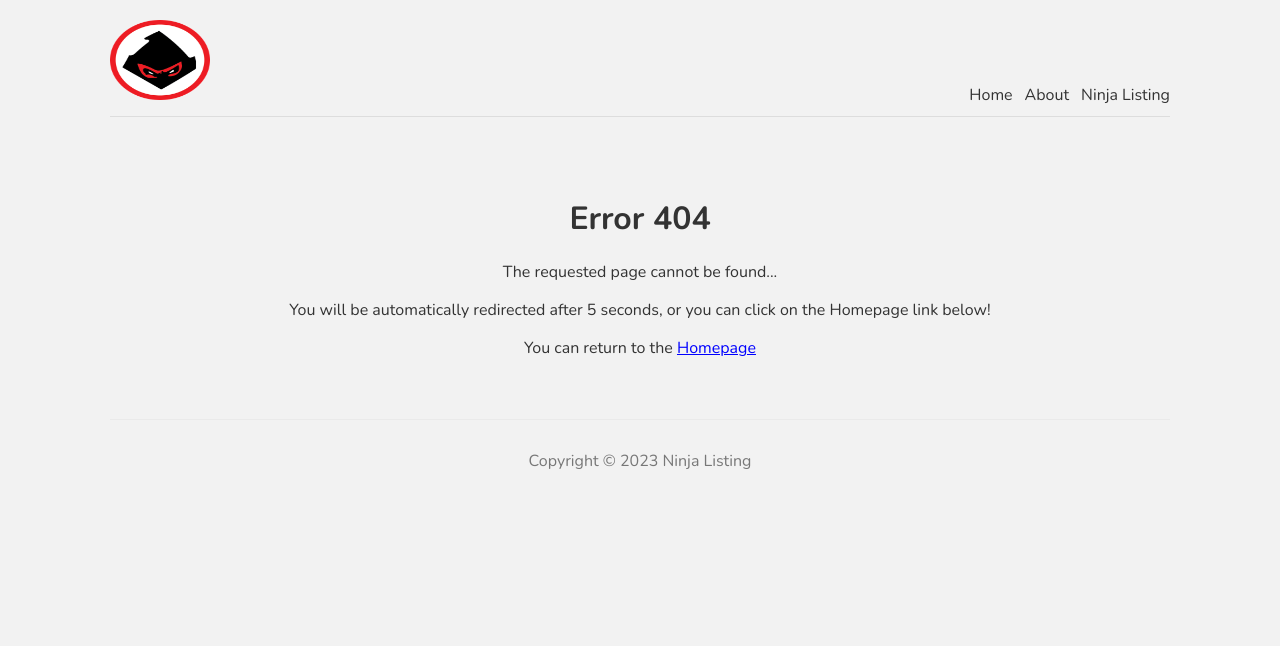
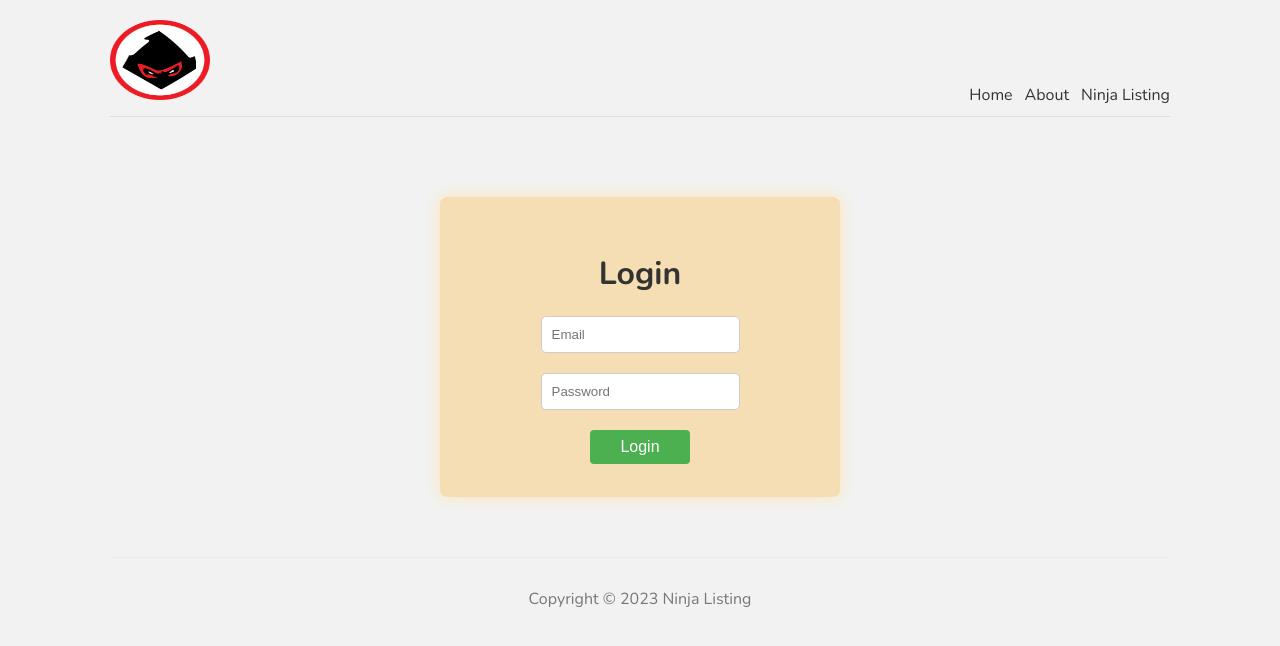
Before and after one commit to muky1/ninjalist, a Next.js app: page /auth in a window 1280 px wide. Before the commit this address had no page. Shown: the top 646 px of the page. Built offline with nearby package versions, Linux system fonts and the light colour scheme.

Commit message:
added a login form with markup and styles

```diff
--- /dev/null
+++ b/src/pages/auth.tsx
@@ -0,0 +1,24 @@
+import styles from "../styles/Auth.module.css"
+import Router from "next/router";
+
+const LoginPage = () => {
+    return (
+        <div>
+
+            <div className={styles["form-wrapper"]}>
+                <h1>Login</h1>
+                <form className={styles.form}>
+                    <div>
+                        <input type="email" name="email" id="email" placeholder="Email" className={styles.input}/>
+                    </div>
+                    <div>
+                        <input type="password" name="password" id="password" placeholder="Password" className={styles.input}/>
+                    </div>
+                    <button type="submit" className={styles.button}>Login</button>
+                </form>
+            </div>
+        </div>
+     );
+}
+
+export default LoginPage;
--- /dev/null
+++ b/src/styles/Auth.module.css
@@ -0,0 +1,40 @@
+.form {
+    display: flex;
+    flex-direction: column;
+    align-items: center;
+
+
+}
+
+.input {
+    padding: 10px;
+    margin-bottom: 20px;
+    border: 1px solid #ccc;
+    border-radius: 5px;
+  }
+
+.button {
+    background-color: #4CAF50;
+    color: white;
+    padding: 8px 16px;
+    border: none;
+    border-radius: 4px;
+    cursor: pointer;
+    font-size: 16px;
+    width: 100px;
+  }
+
+  .form-wrapper {
+    background-color: wheat;
+    width: 400px;
+    height: 300px;
+    position: relative;
+    margin-inline: auto;
+    justify-content: center;
+    align-items: center;
+    display: flex;
+    flex-direction: column;
+    border: 2px transparent;
+    border-radius: 2%;
+    box-shadow: 0 0 15px moccasin;
+  }
```
